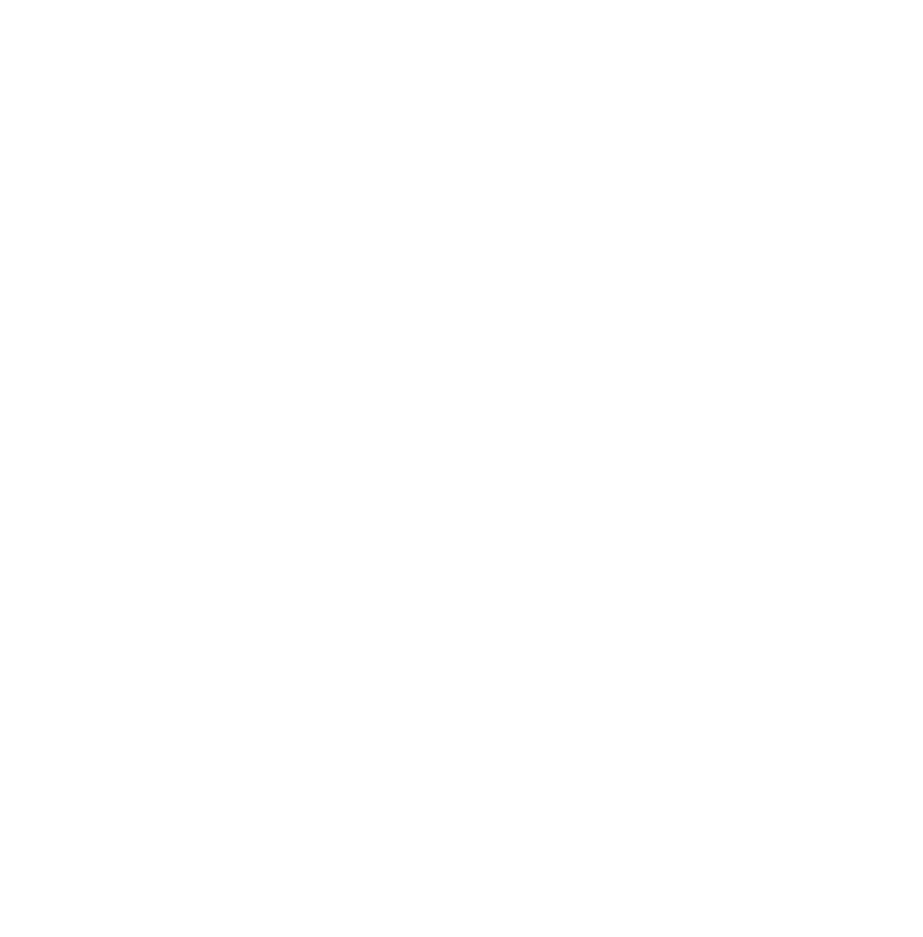
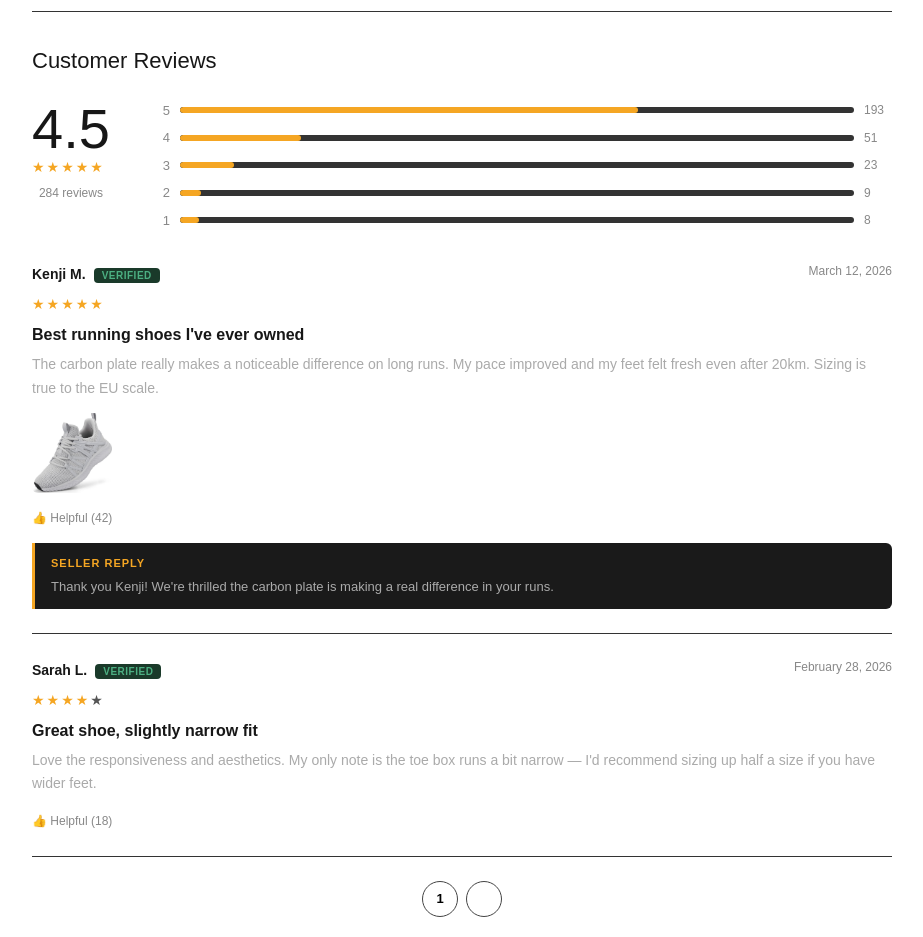
Before and after one commit to Niyomuremyi/God-works-company-website, a Next.js app: page / in a window 1280 px wide. Shown: the part 1180-2117 px from the top of the page, without its empty margins (178-1101 px from the left). Before the commit the page ends 1171 px from the top, so only its background shows below. Built offline with nearby package versions, Linux system fonts and the light colour scheme.

Commit message:
created average rating, breakdown bars, review list and pagination

```diff
--- a/src/app/page.js
+++ b/src/app/page.js
@@ -5,6 +5,7 @@ import ImageGallery from "../components/ImageGallery";
 import VariantSelector from "../components/VariantSelector";
 import AddToCart from "../components/AddToCart";
 import SellerCard from "../components/SellerCard";
+import Reviews from "../components/Reviews";
 
 const seller = {
   name: "AeroSport Official",
@@ -19,7 +20,7 @@ export default function Home() {
 
   return (
     <div style={{ maxWidth: "900px", margin: "auto", padding: "20px" }}>
-      {/* Nav with cart count */}
+      {/* Nav */}
       <div
         style={{
           display: "flex",
@@ -33,8 +34,8 @@ export default function Home() {
           🛒{" "}
           <span
             style={{
-              background: "black",
-              color: "white",
+              background: "white",
+              color: "black",
               borderRadius: "50%",
               padding: "2px 8px",
               fontSize: "13px",
@@ -61,6 +62,9 @@ export default function Home() {
 
       {/* Seller Card */}
       <SellerCard seller={seller} />
+
+      {/* Reviews */}
+      <Reviews />
     </div>
   );
 }
--- /dev/null
+++ b/src/components/Reviews.jsx
@@ -0,0 +1,230 @@
+"use client";
+import { useState } from "react";
+
+const reviews = [
+  {
+    id: 1,
+    name: "Kenji M.",
+    verified: true,
+    rating: 5,
+    date: "March 12, 2026",
+    title: "Best running shoes I've ever owned",
+    text: "The carbon plate really makes a noticeable difference on long runs. My pace improved and my feet felt fresh even after 20km. Sizing is true to the EU scale.",
+    photo: "/product-images/shoe1.jpg",
+    helpful: 42,
+    sellerReply: "Thank you Kenji! We're thrilled the carbon plate is making a real difference in your runs.",
+  },
+  {
+    id: 2,
+    name: "Sarah L.",
+    verified: true,
+    rating: 4,
+    date: "February 28, 2026",
+    title: "Great shoe, slightly narrow fit",
+    text: "Love the responsiveness and aesthetics. My only note is the toe box runs a bit narrow — I'd recommend sizing up half a size if you have wider feet.",
+    photo: null,
+    helpful: 18,
+    sellerReply: null,
+  },
+  {
+    id: 3,
+    name: "T. Watanabe",
+    verified: false,
+    rating: 5,
+    date: "February 4, 2026",
+    title: "Incredible — ran my first sub-4 hour marathon",
+    text: "I've been training in these for 3 months. I finally broke 4 hours and I credit a lot of it to the energy return in these shoes. Absolutely worth every penny.",
+    photo: "/product-images/shoe2.jpg",
+    helpful: 30,
+    sellerReply: null,
+  },
+];
+
+const ratingBreakdown = [
+  { star: 5, count: 193 },
+  { star: 4, count: 51 },
+  { star: 3, count: 23 },
+  { star: 2, count: 9 },
+  { star: 1, count: 8 },
+];
+
+const totalReviews = ratingBreakdown.reduce((a, b) => a + b.count, 0);
+const avgRating = (
+  ratingBreakdown.reduce((a, b) => a + b.star * b.count, 0) / totalReviews
+).toFixed(1);
+
+const REVIEWS_PER_PAGE = 2;
+
+function Stars({ count }) {
+  return (
+    <div style={{ display: "flex", gap: "2px" }}>
+      {[1, 2, 3, 4, 5].map((s) => (
+        <span key={s} style={{ color: s <= count ? "#f5a623" : "#555", fontSize: "14px" }}>
+          ★
+        </span>
+      ))}
+    </div>
+  );
+}
+
+function ReviewItem({ review }) {
+  const [helpful, setHelpful] = useState(review.helpful);
+  const [voted, setVoted] = useState(false);
+
+  const handleHelpful = () => {
+    if (voted) return;
+    setHelpful((prev) => prev + 1);
+    setVoted(true);
+  };
+
+  return (
+    <div style={{
+      borderBottom: "1px solid #333",
+      paddingBottom: "24px",
+      marginBottom: "24px",
+    }}>
+      {/* Header */}
+      <div style={{ display: "flex", justifyContent: "space-between", marginBottom: "8px" }}>
+        <div>
+          <span style={{ fontWeight: "600", fontSize: "14px" }}>{review.name}</span>
+          {review.verified && (
+            <span style={{
+              marginLeft: "8px", fontSize: "10px",
+              background: "#1a3a2a", color: "#4caf82",
+              padding: "2px 8px", borderRadius: "4px",
+              fontWeight: "600", letterSpacing: "0.5px",
+            }}>
+              VERIFIED
+            </span>
+          )}
+        </div>
+        <span style={{ fontSize: "12px", color: "#888" }}>{review.date}</span>
+      </div>
+
+      {/* Stars */}
+      <Stars count={review.rating} />
+
+      {/* Title */}
+      <div style={{ fontWeight: "600", marginTop: "8px", marginBottom: "6px" }}>
+        {review.title}
+      </div>
+
+      {/* Text */}
+      <div style={{ fontSize: "14px", color: "#aaa", lineHeight: "1.7" }}>
+        {review.text}
+      </div>
+
+      {/* Photo */}
+      {review.photo && (
+        <img
+          src={review.photo}
+          alt="review"
+          style={{
+            width: "80px", height: "80px",
+            objectFit: "cover", borderRadius: "6px",
+            marginTop: "12px",
+          }}
+        />
+      )}
+
+      {/* Helpful */}
+      <div style={{ marginTop: "12px" }}>
+        <button
+          onClick={handleHelpful}
+          style={{
+            fontSize: "12px",
+            color: voted ? "#4caf82" : "#888",
+            background: "none", border: "none",
+            cursor: voted ? "default" : "pointer",
+            padding: 0, fontWeight: "500",
+          }}
+        >
+          👍 Helpful ({helpful})
+        </button>
+      </div>
+
+      {/* Seller Reply */}
+      {review.sellerReply && (
+        <div style={{
+          marginTop: "14px",
+          borderLeft: "3px solid #f5a623",
+          paddingLeft: "14px",
+          background: "#1a1a1a",
+          borderRadius: "0 6px 6px 0",
+          padding: "12px 16px",
+        }}>
+          <div style={{ fontSize: "11px", color: "#f5a623", fontWeight: "600", letterSpacing: "1px", marginBottom: "6px" }}>
+            SELLER REPLY
+          </div>
+          <div style={{ fontSize: "13px", color: "#aaa" }}>{review.sellerReply}</div>
+        </div>
+      )}
+    </div>
+  );
+}
+
+export default function Reviews() {
+  const [page, setPage] = useState(1);
+
+  const totalPages = Math.ceil(reviews.length / REVIEWS_PER_PAGE);
+  const paginated = reviews.slice((page - 1) * REVIEWS_PER_PAGE, page * REVIEWS_PER_PAGE);
+
+  return (
+    <div style={{ marginTop: "40px", borderTop: "1px solid #333", paddingTop: "32px" }}>
+      <h2 style={{ marginBottom: "24px", fontSize: "22px" }}>Customer Reviews</h2>
+
+      {/* Rating Summary */}
+      <div style={{ display: "flex", gap: "40px", marginBottom: "32px", flexWrap: "wrap" }}>
+
+        {/* Average */}
+        <div style={{ textAlign: "center" }}>
+          <div style={{ fontSize: "56px", fontWeight: "300", lineHeight: 1 }}>{avgRating}</div>
+          <Stars count={Math.round(avgRating)} />
+          <div style={{ fontSize: "12px", color: "#888", marginTop: "6px" }}>{totalReviews} reviews</div>
+        </div>
+
+        {/* Breakdown Bars */}
+        <div style={{ flex: 1, minWidth: "200px", display: "flex", flexDirection: "column", gap: "8px", justifyContent: "center" }}>
+          {ratingBreakdown.map((row) => (
+            <div key={row.star} style={{ display: "flex", alignItems: "center", gap: "10px", fontSize: "13px" }}>
+              <span style={{ width: "20px", textAlign: "right", color: "#888" }}>{row.star}</span>
+              <div style={{ flex: 1, height: "6px", background: "#333", borderRadius: "3px", overflow: "hidden" }}>
+                <div style={{
+                  width: `${(row.count / totalReviews) * 100}%`,
+                  height: "100%", background: "#f5a623", borderRadius: "3px",
+                }} />
+              </div>
+              <span style={{ width: "28px", color: "#888", fontSize: "12px" }}>{row.count}</span>
+            </div>
+          ))}
+        </div>
+      </div>
+
+      {/* Review List */}
+      {paginated.map((review) => (
+        <ReviewItem key={review.id} review={review} />
+      ))}
+
+      {/* Pagination */}
+      <div style={{ display: "flex", gap: "8px", justifyContent: "center", marginTop: "16px" }}>
+        {Array.from({ length: totalPages }, (_, i) => (
+          <button
+            key={i}
+            onClick={() => setPage(i + 1)}
+            style={{
+              width: "36px", height: "36px",
+              borderRadius: "50%",
+              border: "1px solid #444",
+              background: page === i + 1 ? "white" : "transparent",
+              color: page === i + 1 ? "black" : "white",
+              cursor: "pointer", fontWeight: "600",
+              fontSize: "13px",
+            }}
+          >
+            {i + 1}
+          </button>
+        ))}
+      </div>
+    </div>
+  );
+}
```
